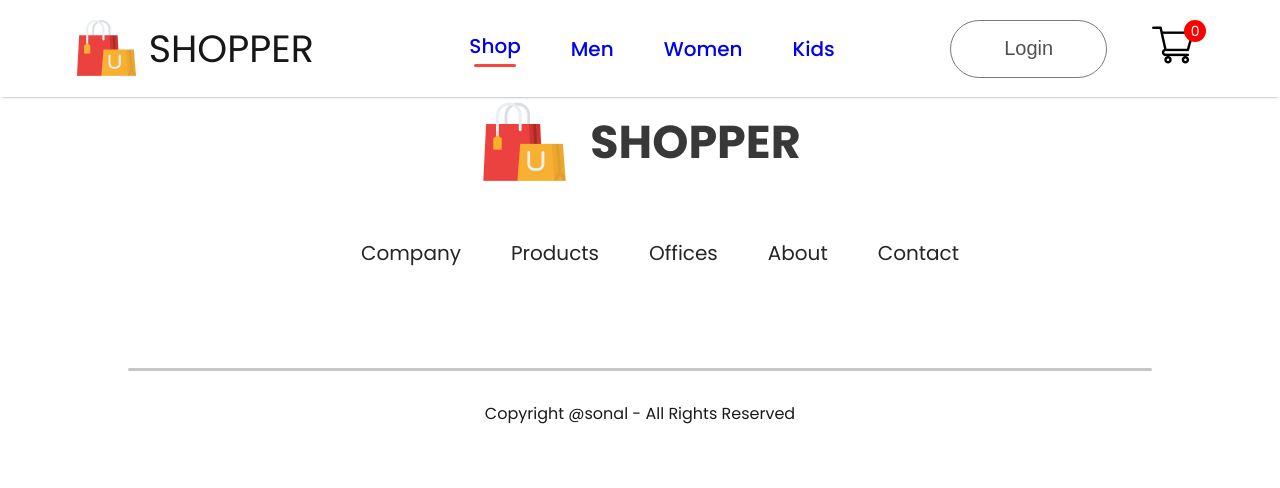
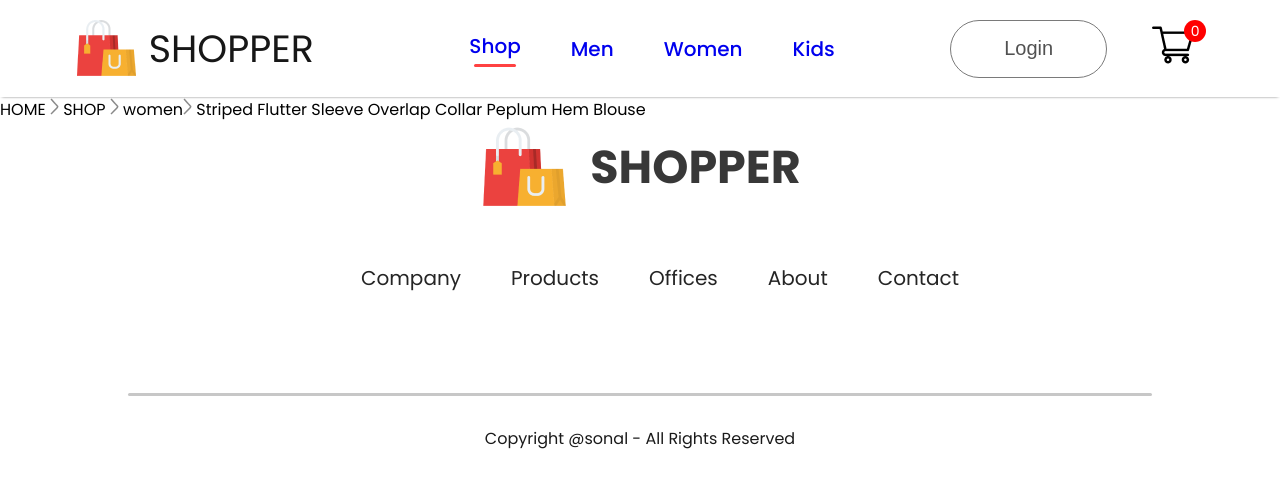
Before and after one commit to gargsona7130/React_Ecommerce, a React (Create React App) app: page /product/1 in a window 1280 px wide. Shown: the top 488 px of the page. Built offline with nearby package versions, Linux system fonts and the light colour scheme.

Commit message:
Productpage,breadcrums

```diff
--- /dev/null
+++ b/src/Components/Breadcrums/Breadcrum.jsx
@@ -0,0 +1,15 @@
+import React from 'react'
+import './Breadcrum.css'
+import arrow_icon from '../Assets/breadcrum_arrow.png'
+
+const Breadcrum = (props) => {
+    const {product} = props;
+  return (
+    <div className='breadcrum'>
+       HOME <img src={arrow_icon} alt="" /> SHOP <img src={arrow_icon} alt="" /> {product.category}
+       <img src={arrow_icon} alt="" /> {product.name}
+    </div>
+  )
+}
+
+export default Breadcrum
--- a/src/Components/Item/Item.jsx
+++ b/src/Components/Item/Item.jsx
@@ -1,17 +1,18 @@
 import React from 'react'
 import './Item.css'
+import { Link } from 'react-router-dom'
 
 const Item = (props) => {
   return (
     <div className='item'>
-        <img src={props.image} alt="" />
+        <Link to={`/product/${props.id}`}> <img src={props.image} alt="" /> </Link>
         <p> {props.name} </p>
         <div className="item-prices">
             <div className="item-price-new">
                 ${props.new_price}
             </div>
             <div className="item-price-old">
-                {props.old_price}
+                ${props.old_price}
             </div>
         </div>
 
--- a/src/Pages/Product.jsx
+++ b/src/Pages/Product.jsx
@@ -1,8 +1,16 @@
-import React from 'react'
+import React , {useContext} from 'react'
+import { ShopContext } from '../Context/ShopContext'
+import { useParams } from 'react-router-dom';
+import Breadcrum from '../Components/Breadcrums/Breadcrum';
 
 const Product = () => {
+    const {all_product} = useContext(ShopContext);
+    const {productId} = useParams();
+    const product = all_product.find((e)=> e.id === Number(productId));
   return (
-    <div></div>
+    <div>
+      <Breadcrum product={product}/>
+    </div>
   )
 }
 
```
Also changed, not shown: src/Components/Breadcrums/Breadcrum.css (added).
